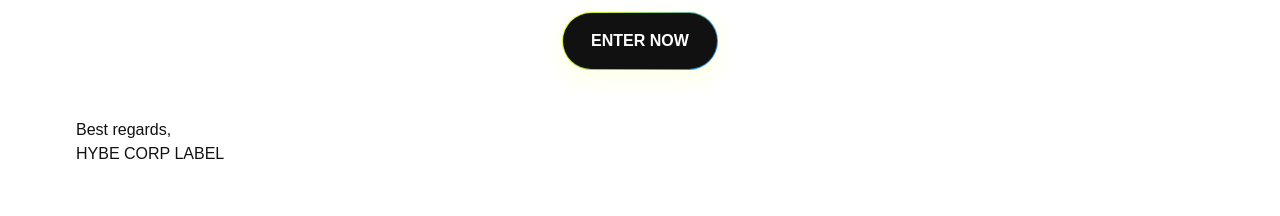
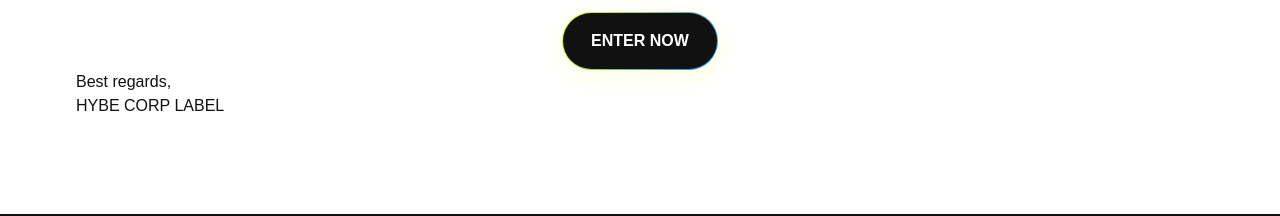
Before and after one commit to hybeprojects/Giveaway-hybe, a React (Vite) app: page /giveaway in a window 1280 px wide. Shown: the part 919-1135 px from the top of the page. Built offline with nearby package versions, Linux system fonts and the light colour scheme; no server answers.

Commit message:
Remove non-existent classes at closing paragraph
cgen-28c8724eb7044a69b5c827f7dec46dc1

```diff
--- a/src/pages/GiveawayDetails.tsx
+++ b/src/pages/GiveawayDetails.tsx
@@ -59,7 +59,7 @@ export default function GiveawayDetails() {
             </div>
           </section>
 
-          <p className="mt-5">Best regards,<br />HYBE CORP LABEL</p>
+          <p>Best regards,<br />HYBE CORP LABEL</p>
         </div>
       </main>
       <Footer />
```
